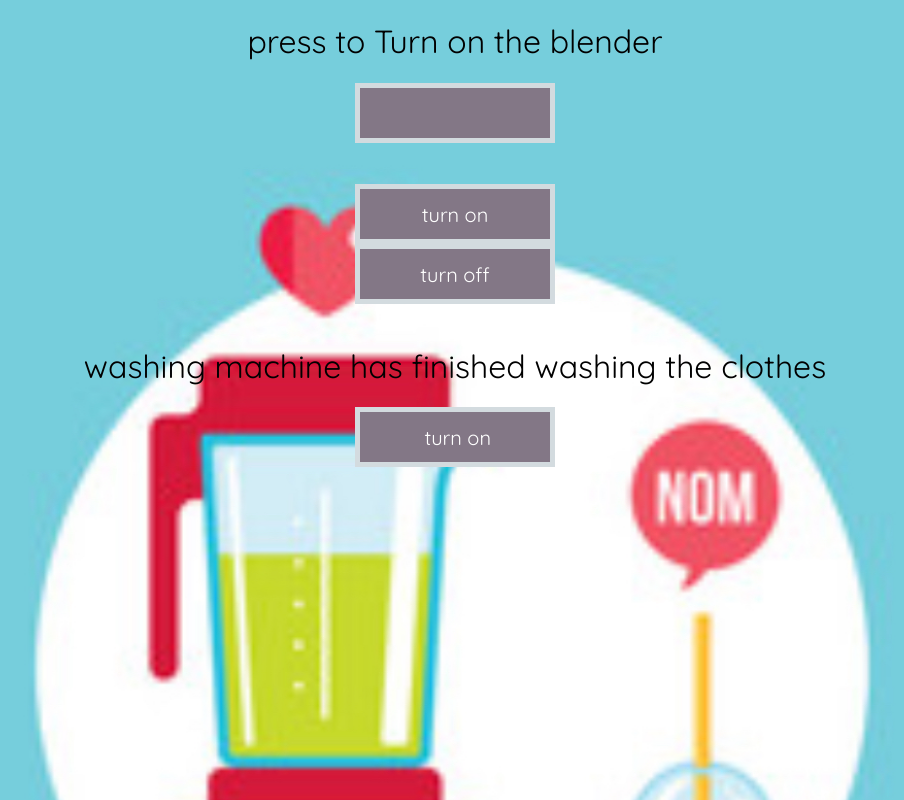
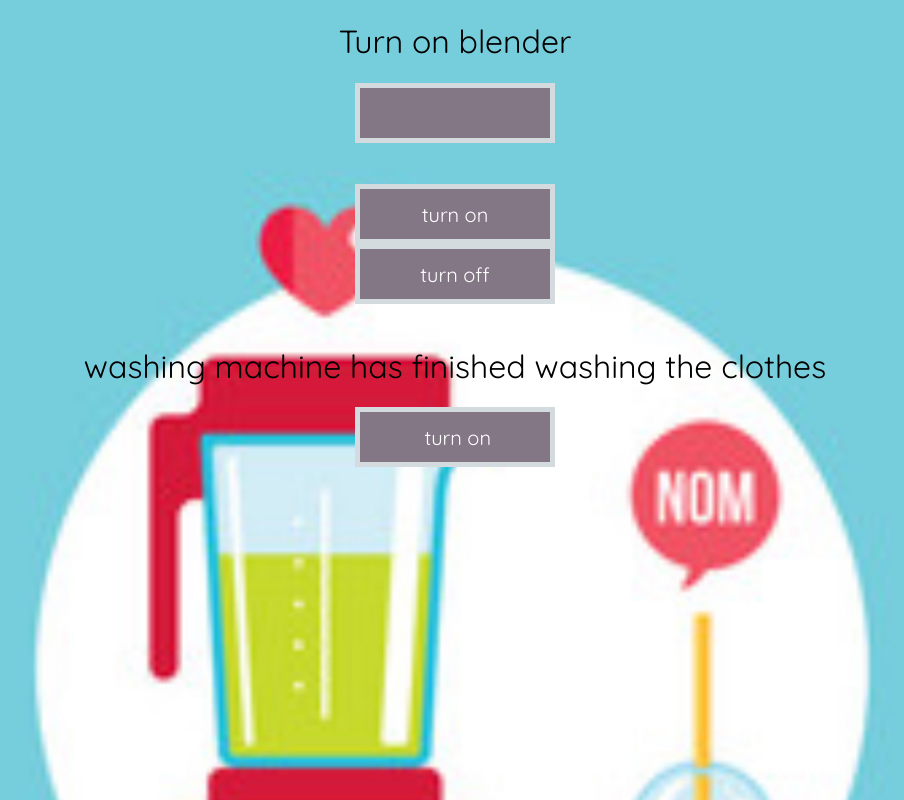
Before and after one commit to PedroMarinho2015/API_Lab, a website: page public/index.html in a window 1280 px wide. Shown: the whole page, without its empty margins (185-1089 px from the left). Drawn offline with Linux system fonts and the light colour scheme.

Commit message:
Revert "Update index.html"
This reverts commit ccee1f75782bce4cbd12fa225d64af1d031e55dd.

```diff
--- a/public/index.html
+++ b/public/index.html
@@ -10,7 +10,7 @@
   </head>
 
 <body>
-  <h1>press to Turn on  the blender</h1>
+  <h1>Turn on blender</h1>
 
   <div class="grow">
       <input class ="connectButton" type="submit" value= ""  onclick="send('button1Pressed'); ">
```
